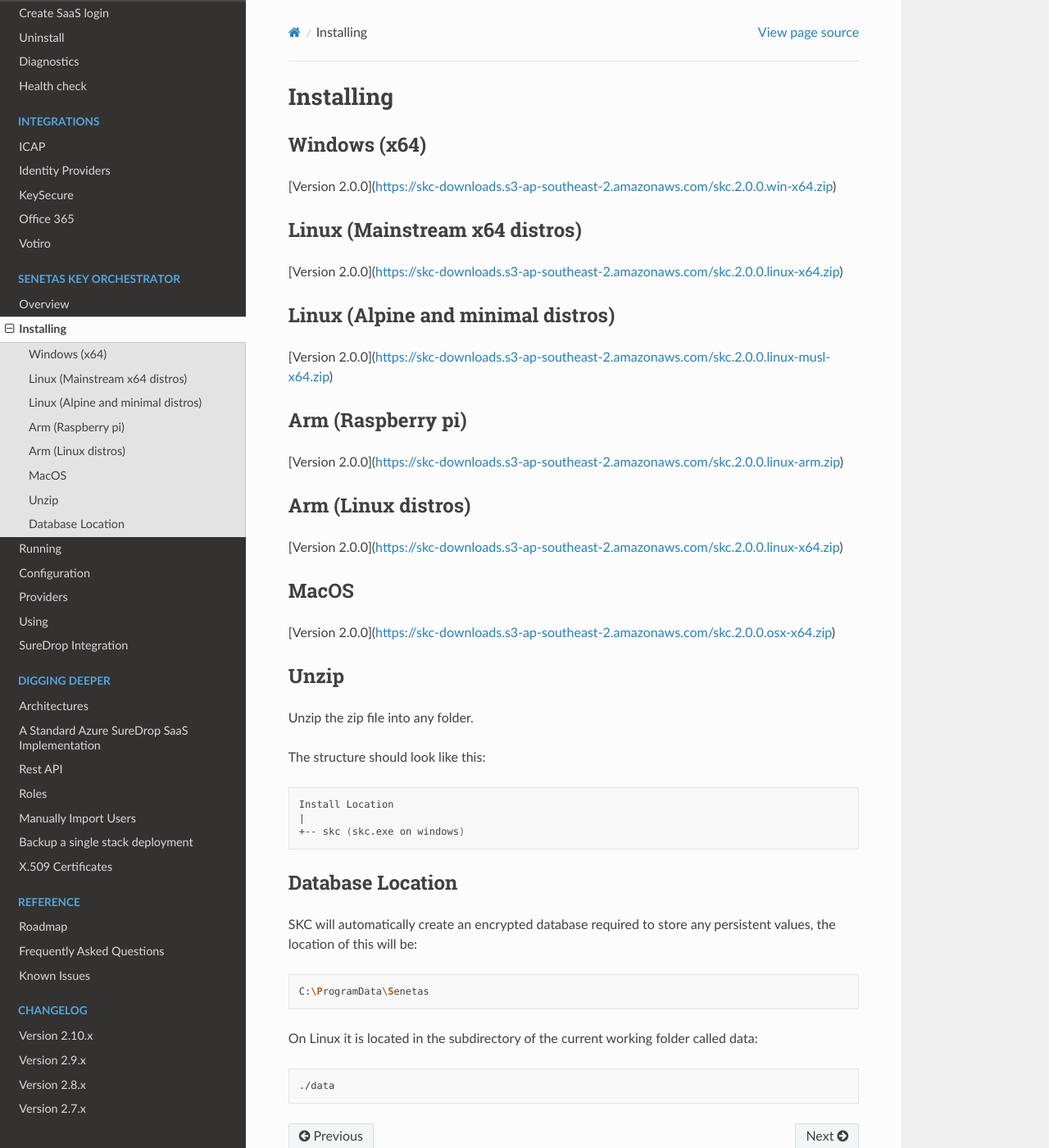
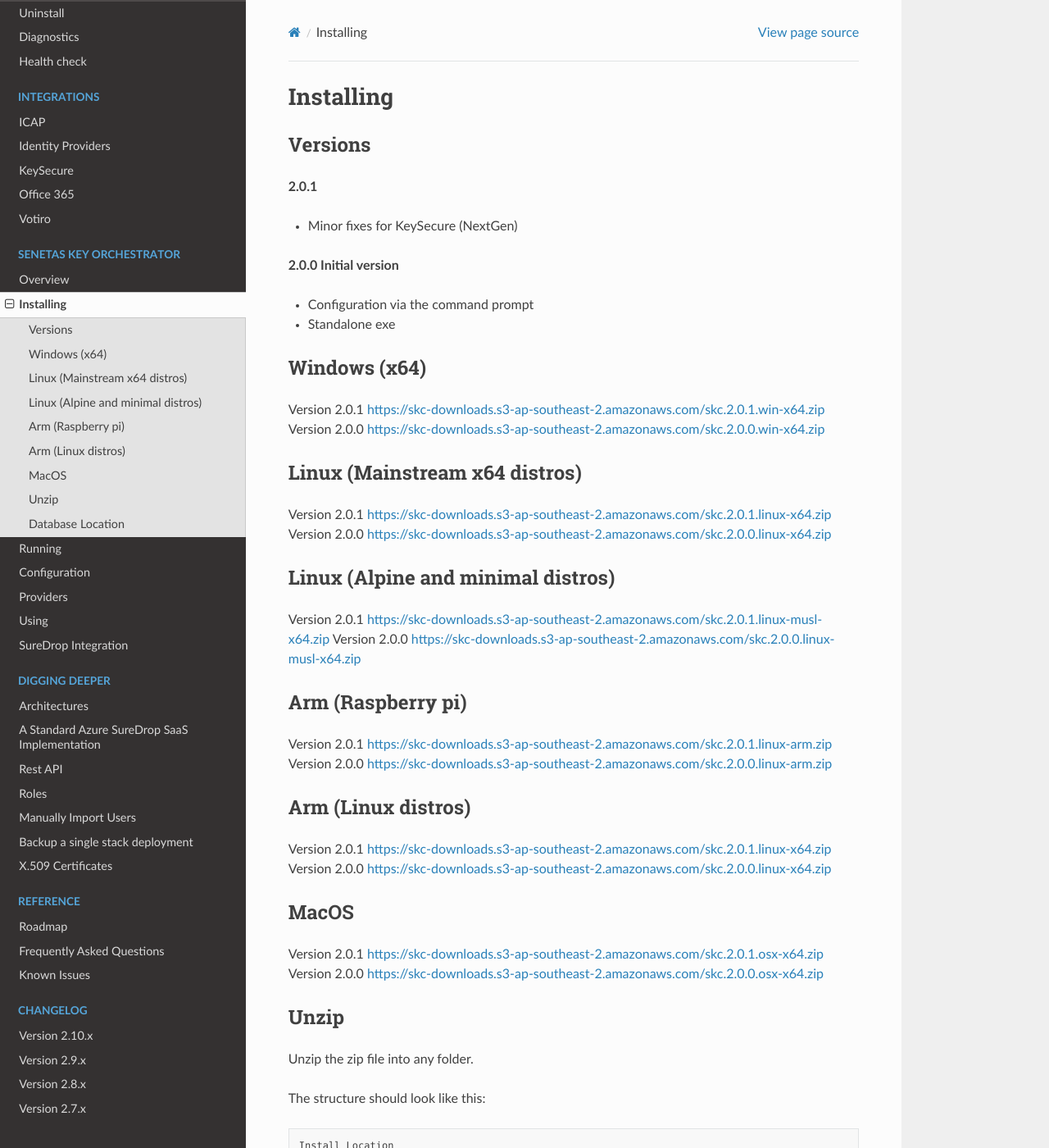
Before and after one commit to Senetas/SureDrop, a Sphinx documentation site: the page built from docs/source/SKC/Installing.rst, in a window 1280 px wide and 1400 px high. Shown: the whole window at 82% size. Built offline with Sphinx 7.4.7 and the Read the Docs theme 2.0.0, drawn with Linux system fonts in a browser that asks for light colours.

Commit message:
new version of SKC

```diff
--- a/docs/source/SKC/Installing.rst
+++ b/docs/source/SKC/Installing.rst
@@ -1,35 +1,57 @@
 Installing
 ==========
+
+Versions
+--------
+
+**2.0.1**
+
+- Minor fixes for KeySecure (NextGen)
+
+**2.0.0 Initial version**
+
+- Configuration via the command prompt
+
+- Standalone exe
+
+
+
 
 Windows (x64)
 -------------
 
-[Version 2.0.0](https://skc-downloads.s3-ap-southeast-2.amazonaws.com/skc.2.0.0.win-x64.zip)
+Version 2.0.1 https://skc-downloads.s3-ap-southeast-2.amazonaws.com/skc.2.0.1.win-x64.zip
+Version 2.0.0 https://skc-downloads.s3-ap-southeast-2.amazonaws.com/skc.2.0.0.win-x64.zip
 
 Linux (Mainstream x64 distros)
 ------------------------------
 
-[Version 2.0.0](https://skc-downloads.s3-ap-southeast-2.amazonaws.com/skc.2.0.0.linux-x64.zip)
+Version 2.0.1 https://skc-downloads.s3-ap-southeast-2.amazonaws.com/skc.2.0.1.linux-x64.zip
+Version 2.0.0 https://skc-downloads.s3-ap-southeast-2.amazonaws.com/skc.2.0.0.linux-x64.zip
 
 Linux (Alpine and minimal distros)
 ----------------------------------
 
-[Version 2.0.0](https://skc-downloads.s3-ap-southeast-2.amazonaws.com/skc.2.0.0.linux-musl-x64.zip)
+Version 2.0.1 https://skc-downloads.s3-ap-southeast-2.amazonaws.com/skc.2.0.1.linux-musl-x64.zip
+Version 2.0.0 https://skc-downloads.s3-ap-southeast-2.amazonaws.com/skc.2.0.0.linux-musl-x64.zip
 
 Arm (Raspberry pi)
 ------------------
 
-[Version 2.0.0](https://skc-downloads.s3-ap-southeast-2.amazonaws.com/skc.2.0.0.linux-arm.zip)
+Version 2.0.1 https://skc-downloads.s3-ap-southeast-2.amazonaws.com/skc.2.0.1.linux-arm.zip
+Version 2.0.0 https://skc-downloads.s3-ap-southeast-2.amazonaws.com/skc.2.0.0.linux-arm.zip
 
 Arm (Linux distros)
 -------------------
 
-[Version 2.0.0](https://skc-downloads.s3-ap-southeast-2.amazonaws.com/skc.2.0.0.linux-x64.zip)
+Version 2.0.1 https://skc-downloads.s3-ap-southeast-2.amazonaws.com/skc.2.0.1.linux-x64.zip
+Version 2.0.0 https://skc-downloads.s3-ap-southeast-2.amazonaws.com/skc.2.0.0.linux-x64.zip
 
 MacOS
 -----
 
-[Version 2.0.0](https://skc-downloads.s3-ap-southeast-2.amazonaws.com/skc.2.0.0.osx-x64.zip)
+Version 2.0.1 https://skc-downloads.s3-ap-southeast-2.amazonaws.com/skc.2.0.1.osx-x64.zip
+Version 2.0.0 https://skc-downloads.s3-ap-southeast-2.amazonaws.com/skc.2.0.0.osx-x64.zip
 
 Unzip
 -----
```
